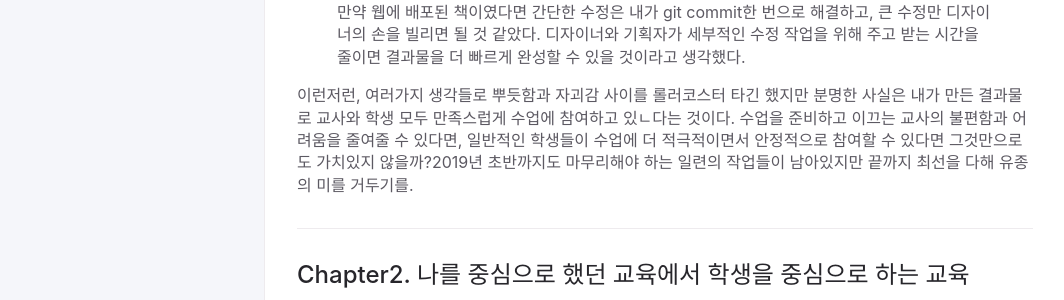
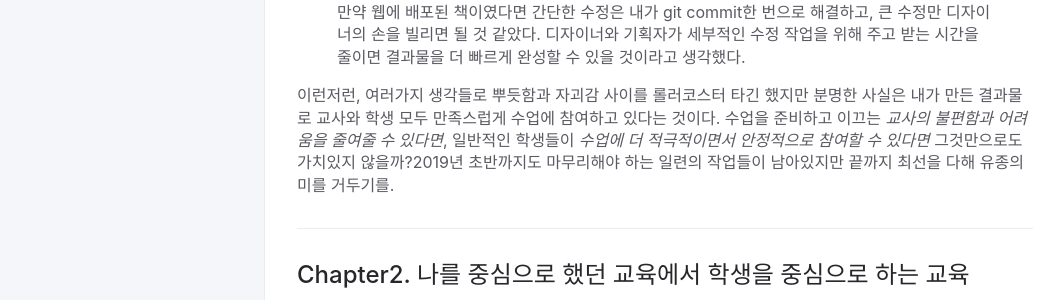
Before and after one commit to leehwarang/leehwarang.github.io, a Jekyll site: the page built from docs/blog/2018retrospect.md, in a window 1280 px wide. Shown: the part 1173-1473 px from the top of the page, without its empty margins (91-1155 px from the left). Built offline with Jekyll 4.4.1, drawn with Linux system fonts in a browser that asks for light colours.

Commit message:
오타 수정

```diff
--- a/docs/blog/2018retrospect.md
+++ b/docs/blog/2018retrospect.md
@@ -36,7 +36,7 @@ has_children: true
 
 >만약 웹에 배포된 책이였다면 간단한 수정은 내가 git commit한 번으로 해결하고, 큰 수정만 디자이너의 손을 빌리면 될 것 같았다. 디자이너와 기획자가 세부적인 수정 작업을 위해 주고 받는 시간을 줄이면 결과물을 더 빠르게 완성할 수 있을 것이라고 생각했다.
 
-이런저런, 여러가지 생각들로 뿌듯함과 자괴감 사이를 롤러코스터 타긴 했지만 분명한 사실은 내가 만든 결과물로 교사와 학생 모두 만족스럽게 수업에 참여하고 있ㄴ다는 것이다. 수업을 준비하고 이끄는 교사의 불편함과 어려움을 줄여줄 수 있다면, 일반적인 학생들이 수업에 더 적극적이면서 안정적으로 참여할 수 있다면 그것만으로도 가치있지 않을까?2019년 초반까지도 마무리해야 하는 일련의 작업들이 남아있지만 끝까지 최선을 다해 유종의 미를 거두기를.
+이런저런, 여러가지 생각들로 뿌듯함과 자괴감 사이를 롤러코스터 타긴 했지만 분명한 사실은 내가 만든 결과물로 교사와 학생 모두 만족스럽게 수업에 참여하고 있다는 것이다. 수업을 준비하고 이끄는 _교사의 불편함과 어려움을 줄여줄 수 있다면_, 일반적인 학생들이 _수업에 더 적극적이면서 안정적으로 참여할 수 있다면_ 그것만으로도 가치있지 않을까?2019년 초반까지도 마무리해야 하는 일련의 작업들이 남아있지만 끝까지 최선을 다해 유종의 미를 거두기를.
 
 ---
 
```
